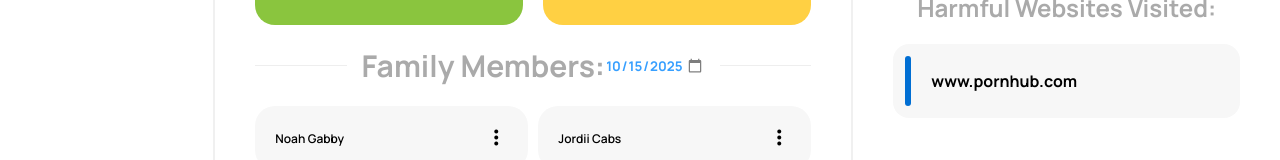
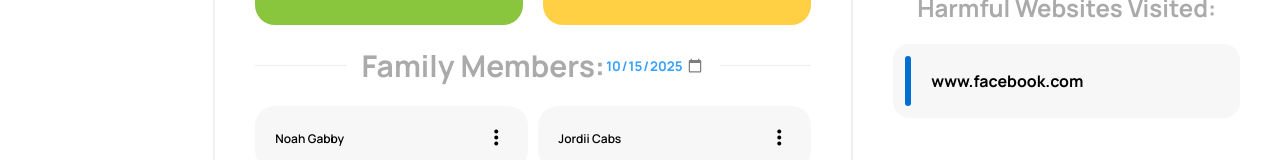
Before and after one commit to Akihito0/Sentry, a React (Vite) app in the folder website/: page /dashboard in a window 1280 px wide. Shown: the part 420-580 px from the top of the page. Built offline with nearby package versions, Linux system fonts and the light colour scheme.

Commit message:
delete some lines

```diff
--- a/website/src/components/DashboardView.jsx
+++ b/website/src/components/DashboardView.jsx
@@ -87,7 +87,7 @@
       <div className="weekly">
         <div className="title">
           <div className="line"></div>
-          <h5>www.pornhub.com</h5>
+          <h5>www.facebook.com</h5>
         </div>
       </div>
     </aside>
```
